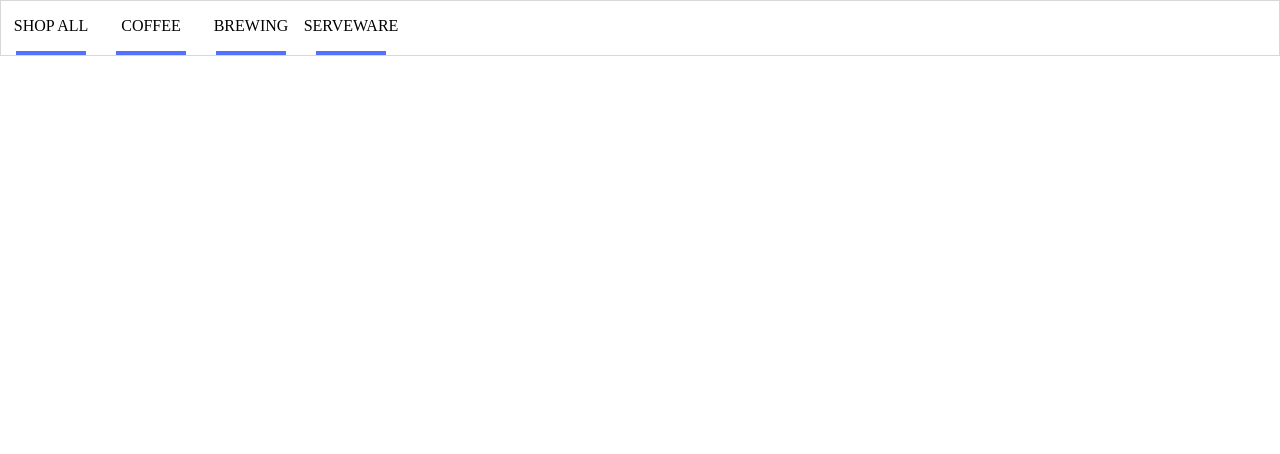
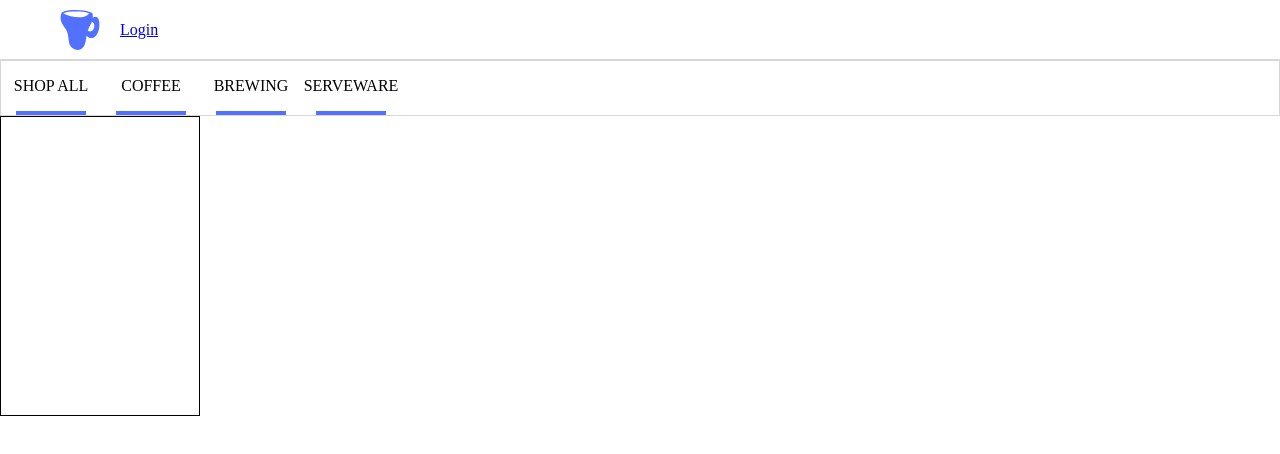
Before and after one commit to YWDD-2021/coffang-frontend, a React (Create React App) app: page / in a window 1280 px wide. Shown: the top 454 px of the page. Built offline with nearby package versions, Linux system fonts and the light colour scheme.

Commit message:
[Feat] 메인화면 상품 박스 컴포넌트 추가

```diff
--- a/src/Router.tsx
+++ b/src/Router.tsx
@@ -10,6 +10,7 @@ export type hasUserProps = {
 const Router: React.FC<hasUserProps> = ({ user }: hasUserProps) => (
     <Switch>
       <Route path="/" exact component={Main} />
+      <Route path ="http://localhost:8080/login/oauth2/code/google" exact component={Main}/>
     </Switch>
 );
 
--- /dev/null
+++ b/src/component/ContentBox.tsx
@@ -0,0 +1,18 @@
+import React from 'react';
+import styled from 'styled-components';
+
+const ContentBox : React.FC = () =>{
+    return (
+        <>
+            <ContextBoxDiv></ContextBoxDiv>
+        </>
+    )
+}
+
+const ContextBoxDiv = styled.div`
+    width: 200px;
+    height: 300px;
+    border: solid 1px black;
+`;
+
+export default ContentBox;
--- a/src/component/Header.tsx
+++ b/src/component/Header.tsx
@@ -1,17 +1,21 @@
 import React from 'react';
 import styled from 'styled-components';
 import { ReactComponent as logo } from '../asset/image/coffang_logo_blue.svg';
+import { Link } from 'react-router-dom';
+import { User } from '../model/user';
 
-interface Props {
-  user: string | null;
+interface HeaderProps {
+  user: User | null;
 }
 
-const Header: React.FC<Props> = ({ user }: Props) => (
-  <HeaderDiv>
-    <Logo/>
-    <Login>{user}</Login>
-  </HeaderDiv>
-);
+const Header: React.FC = () => {
+  return (
+    <HeaderDiv>
+      <Logo/>
+     <Login href="http://localhost:8080/oauth2/authorization/google">Login</Login>
+    </HeaderDiv>
+  )
+};
 const HeaderDiv = styled.div`
   display: flex;
   flex-direction: row;
@@ -25,7 +29,7 @@ const Logo = styled(logo)`
   margin-left: 60px;
   margin-right: 20px;
 `;
-const Login = styled.div`
+const Login = styled.a`
 `;
 
 export default Header;
--- a/src/page/Main.tsx
+++ b/src/page/Main.tsx
@@ -1,9 +1,18 @@
 import React,{ useState } from 'react';
 import styled from 'styled-components';
+import { User } from '../model/user';
+import Header from '../component/Header';
+import ContentBox from '../component/ContentBox';
 
-const Main: React.FC = () => {
+interface MainPageProps {
+	user: User | null;
+}
+
+const Main: React.FC<MainPageProps> = ({}) => {
   const [menu, setMenu] = useState('shop all');
   return(
+    <>
+      <Header />
       <MainPage>
         <MenuContainer>
           <MenuDetail>
@@ -23,8 +32,11 @@ const Main: React.FC = () => {
             <MenuLine/>
         </MenuDetail>
         </MenuContainer>
-      <ContentContainer></ContentContainer>
+        <ContentContainer>
+          <ContentBox/>
+        </ContentContainer>
       </MainPage>
+    </>
   )
 };
 
```
Lines whose indentation alone changed are shown as unchanged.
